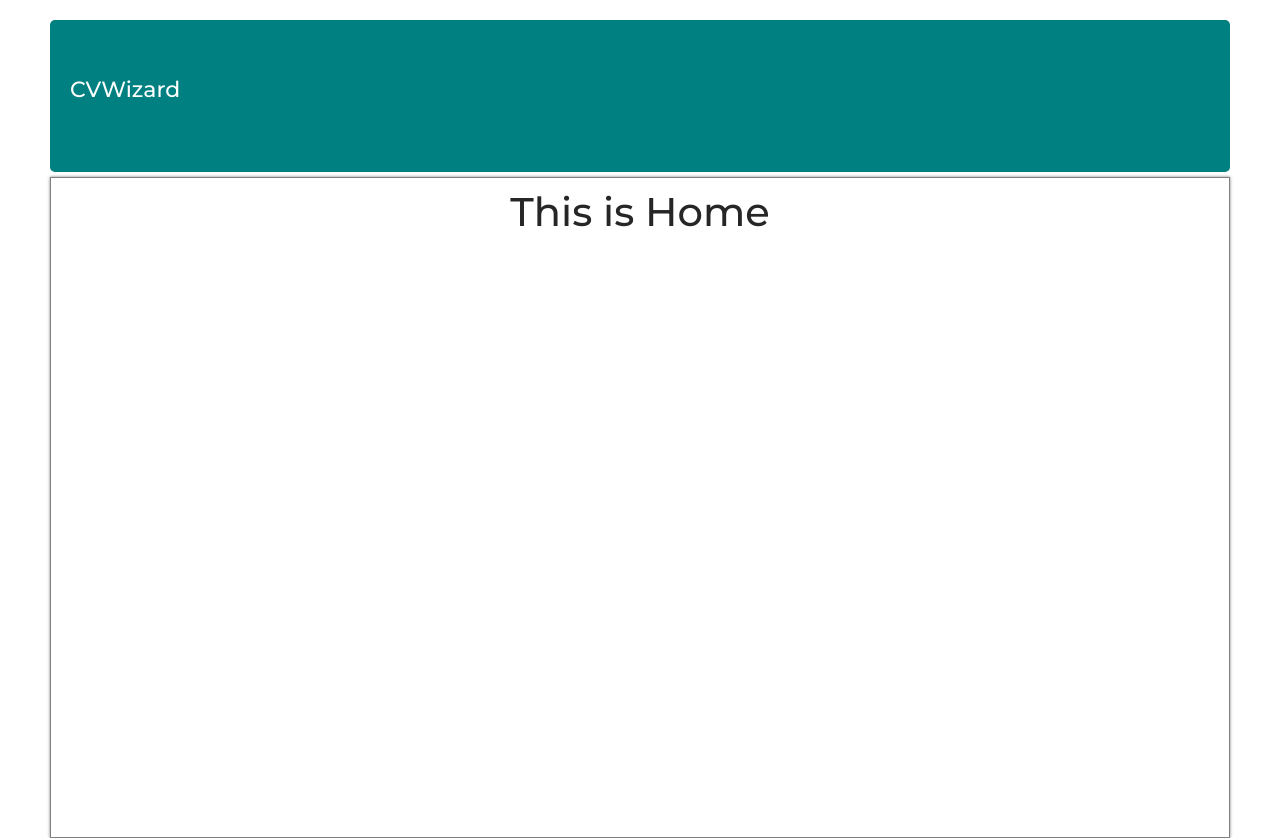
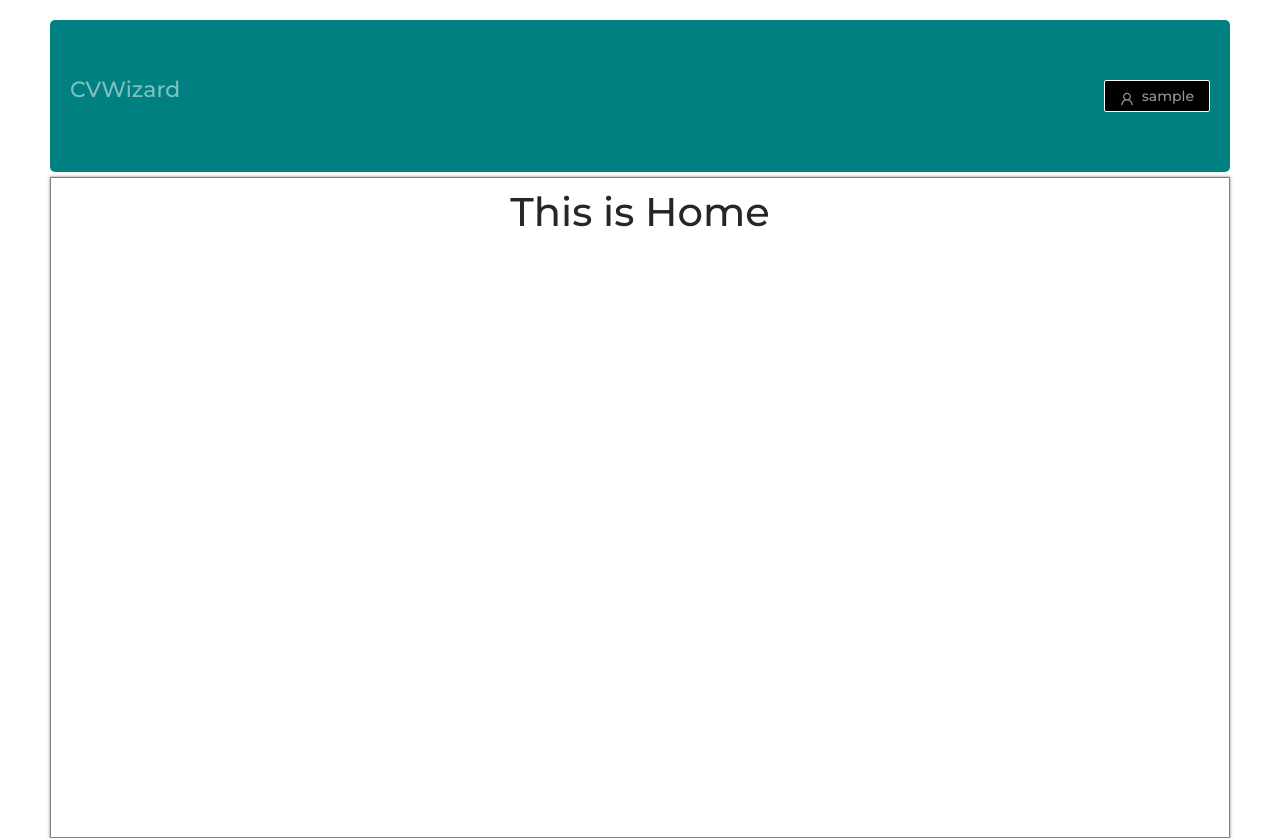
Before and after one commit to Oeshy04/CVWizard, a React (Create React App) app in the folder client/: page / in a window 1280 px wide. Built offline with nearby package versions, Linux system fonts and the light colour scheme; sample sign-in values are in the browser's storage.

Commit message:
Implementing logout feature ,Protected Route

```diff
--- a/client/src/App.js
+++ b/client/src/App.js
@@ -14,8 +14,8 @@ function App() {
       <Button type='primary'>Create CV</Button> */}
       <BrowserRouter>
         <Routes>
-        <Route path="/" element={<Home/>}/>
-          <Route path="/home" element={<Home/>}/>
+        <Route path="/" element={<ProtectedRoute><Home /></ProtectedRoute>} />
+          <Route path="/home" element={<ProtectedRoute><Home /></ProtectedRoute>} />
           <Route path="/login" element={<Login/>}/>
           <Route path="/register" element={<Register/>}/>
         </Routes>
@@ -26,3 +26,11 @@ function App() {
 }
 
 export default App;
+
+export function ProtectedRoute(props) {
+  if (localStorage.getItem("CVWizard-user")) {
+    return props.children;
+  } else {
+    return <Navigate to="/login" />;
+  }
+}
--- a/client/src/components/DefaultLayout.js
+++ b/client/src/components/DefaultLayout.js
@@ -1,18 +1,40 @@
-import React from 'react';
-import './../resources/defaultlayout.css';
-
-function DefaultLayout(props){
-    return(
-        <div className='layout'>
-            <div className="header">
-                <h1 style={{color:'white'}}>CVWizard</h1>
-            </div>
-            <div className="content">
-                {props.children}
-
-            </div>
-        </div>
-    )
+import { Button, Dropdown, Menu } from "antd";
+import React from "react";
+import { Link, useNavigate } from "react-router-dom";
+import "./../resources/defaultlayout.css";
+import { UserOutlined  } from "@ant-design/icons";
+function DefaultLayout(props) {
+  const user = JSON.parse(localStorage.getItem("CVWizard-user"));
+  const navigate = useNavigate();
+  const menu = (
+    <Menu>
+      <Menu.Item>
+      <Link to="/home">Home</Link>
+      </Menu.Item>
+      <Menu.Item>
+        <Link to="/profile">Profile</Link>
+      </Menu.Item>
+      <Menu.Item
+        onClick={() => {
+          localStorage.removeItem("CVWizard-user");
+          navigate("/login");
+        }}
+      >
+        <span>Logout</span>
+      </Menu.Item>
+    </Menu>
+  );
+  return (
+    <div className="layout">
+      <div className="header">
+        <h1 onClick={()=>navigate('/home')} style={{cursor:'pointer'}}>CVWizard</h1>
+        <Dropdown overlay={menu} placement="bottomLeft">
+          <Button icon={<UserOutlined />}>{user.username}</Button>
+        </Dropdown>
+      </div>
+      <div className="content" style={{overflow:'scroll'}}>{props.children}</div>
+    </div>
+  );
 }
 
-export default DefaultLayout
+export default DefaultLayout;
--- a/client/src/pages/Login.js
+++ b/client/src/pages/Login.js
@@ -1,4 +1,4 @@
-import React,{ useState } from "react";
+import React,{ useState,useEffect } from "react";
 import { Form,Input,Button,Checkbox,message,Spin } from "antd";
 import "../resources/authentication.css";
 import { Link, useNavigate } from "react-router-dom";
@@ -6,7 +6,7 @@ import axios from "axios";
 
 function Register(){
     const [loading,setLoading]=useState(false);
-    const navigate = useNavigate()
+    const navigate = useNavigate();
     const onFinish = async(values)=>{
         setLoading(true)
         try{
@@ -20,6 +20,12 @@ function Register(){
          message.error("Login failed");
      }
  };
+ useEffect(()=>{
+    if(localStorage.getItem('CVWizard-user'))
+    {
+      navigate('/home')
+    }
+  })
     return(
         <div className="parent">
             {loading && (<Spin size="large"/>)}
--- a/client/src/pages/Register.js
+++ b/client/src/pages/Register.js
@@ -1,11 +1,12 @@
-import React, { useState } from "react";
+import React, { useState,useEffect } from "react";
 import { Form,Input,Button,Checkbox, message, Spin } from "antd";
-import { Link } from "react-router-dom";
+import { Link,useNavigate } from "react-router-dom";
 import "../resources/authentication.css";
 import axios from "axios";
 
 function Register(){
     const [loading,setLoading]=useState(false);
+    const navigate = useNavigate();
     const onFinish = async(values)=>{
         setLoading(true)
        try{
@@ -17,6 +18,12 @@ function Register(){
         message.error("Registration failed")
     }
 };
+useEffect(()=>{
+    if(localStorage.getItem('CVWizard-user'))
+    {
+      navigate('/home')
+    }
+  })
     return(
         <div className="parent">
             {loading && (<Spin size="large"/>)}
--- a/client/src/resources/defaultlayout.css
+++ b/client/src/resources/defaultlayout.css
@@ -12,9 +12,14 @@
     align-items: center;
     padding: 10px 20px;
 }
+
 .header h1{
     color: rgba(255, 255, 255, 0.5);
     font-size: 22px;
+}
+.header button{
+    border: 1px solid white !important;
+    color: rgba(255, 255, 255, 0.589) !important;
 }
 .content{
     height: 87%;
```
